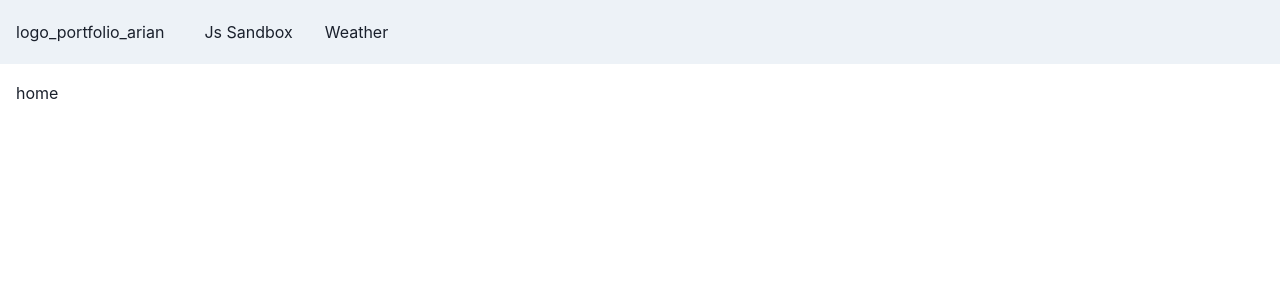
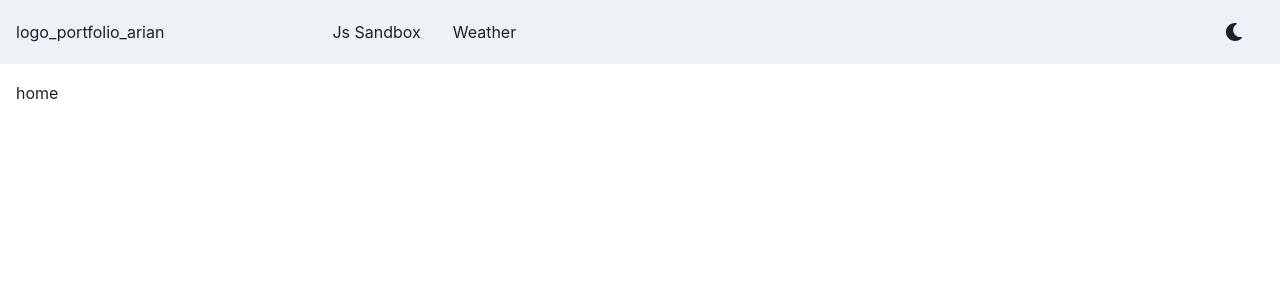
Before and after one commit to sArianV/Portfolio_Villarreal, a React (Create React App) app: page / in a window 1280 px wide. Shown: the top 300 px of the page. Built offline with nearby package versions, Linux system fonts and the light colour scheme.

Commit message:
dark mode

```diff
--- a/package.json
+++ b/package.json
@@ -17,6 +17,7 @@
     "leaflet": "^1.7.1",
     "react": "^17.0.2",
     "react-dom": "^17.0.2",
+    "react-icons": "^4.3.1",
     "react-leaflet": "^3.2.5",
     "react-router-dom": "^6.2.1",
     "react-scripts": "5.0.0",
--- a/src/App.js
+++ b/src/App.js
@@ -1,17 +1,16 @@
 import * as React from 'react'
-import { extendTheme, ChakraProvider } from '@chakra-ui/react'
+import { extendTheme, theme, ChakraProvider } from '@chakra-ui/react'
 import Routes from "./routes/Routes.js"
 import './App.css'
-
-const colors = {
-  brand: {
-    900: '#1a365d',
-    800: '#153e75',
-    700: '#2a69ac',
-  },
+/*
+// 2. Add your color mode config
+ const config = {
+  initialColorMode: 'dark',
+  useSystemColorMode: false,
 }
 
-const theme = extendTheme({ colors })
+// 3. extend the theme
+const theme = extendTheme({ config }) */
 
 
 function App() {
--- /dev/null
+++ b/src/components/ColorSwitcher/ColorModeSwitcher.js
@@ -0,0 +1,27 @@
+import React from 'react';
+import { useColorMode, useColorModeValue, IconButton } from '@chakra-ui/react';
+import { FaMoon, FaSun } from 'react-icons/fa';
+import style from "./ColorModeSwitcher.module.css"
+export const ColorModeSwitcher = props => {
+  const { toggleColorMode } = useColorMode();
+  const text = useColorModeValue('dark', 'light');
+  const SwitchIcon = useColorModeValue(FaMoon, FaSun);
+
+  return (
+    <div
+      className={style.toggleColorButton}
+    >
+      <IconButton
+        size="md"
+        fontSize="lg"
+        aria-label={`Switch to ${text} mode`}
+        variant="ghost"
+        color="current"
+        marginLeft="2"
+        onClick={toggleColorMode}
+        icon={<SwitchIcon />}
+        {...props}
+      />
+    </div>
+  );
+};
--- /dev/null
+++ b/src/components/ColorSwitcher/ColorModeSwitcher.module.css
@@ -0,0 +1,6 @@
+.toggleColorButton {
+    position:absolute;
+    top: 12px ;
+    right: 2vw;
+    z-index: 999;
+}
--- a/src/layout/Layout.js
+++ b/src/layout/Layout.js
@@ -19,7 +19,7 @@ import { HamburgerIcon, CloseIcon } from '@chakra-ui/icons';
 import { Links } from './links';
 import { useNavigate } from 'react-router-dom';
 import NavLink from './NavLink';
-
+import { ColorModeSwitcher } from '../components/ColorSwitcher/ColorModeSwitcher';
 const Layout = ({ children }) => {
     const { isOpen, onOpen, onClose } = useDisclosure();
     let navigate = useNavigate();
@@ -34,10 +34,11 @@ const Layout = ({ children }) => {
                 display: 'flex',
                 flexDirection: 'column',
                 height: '100vh',
-
                 overflow: 'hidden',
+                position: 'relative',
             }}
         >
+            <ColorModeSwitcher />
             <div
                 style={{
                     width: '100%',
@@ -46,6 +47,8 @@ const Layout = ({ children }) => {
                     zIndex: 2,
                 }}
             >
+
+
                 <Box bg={useColorModeValue('gray.100', 'gray.900')} px={4} py={0}>
                     <Flex h={16} alignItems={'center'} justifyContent={'space-between'} py={0}>
                         <IconButton
@@ -55,11 +58,12 @@ const Layout = ({ children }) => {
                             display={{ md: 'none' }}
                             onClick={isOpen ? onClose : onOpen}
                         />
-                        <HStack py={0} spacing={8} alignItems={'center'} style={{height:"100%", padding: "0px"}}>
+                        <HStack py={0} spacing={8} alignItems={'center'} style={{height:"100%", padding: "0px", zIndex:"1"}}>
                             <Box
                                 onClick={handleClickLogo}
                                 style={{
-                                    cursor: 'pointer'
+                                    cursor: 'pointer',
+                                    marginRight:"10vw"
                                 }}
                             >
                                 logo_portfolio_arian
@@ -79,29 +83,6 @@ const Layout = ({ children }) => {
 
                             </HStack>
                         </HStack>
-                        <Flex alignItems={'center'}>
-                            {/* <Menu>
-                            <MenuButton
-                                as={Button}
-                                rounded={'full'}
-                                variant={'link'}
-                                cursor={'pointer'}
-                                minW={0}>
-                                <Avatar
-                                    size={'sm'}
-                                    src={
-                                        'https://images.unsplash.com/photo-1493666438817-866a91353ca9?ixlib=rb-0.3.5&q=80&fm=jpg&crop=faces&fit=crop&h=200&w=200&s=b616b2c5b373a80ffc9636ba24f7a4a9'
-                                    }
-                                />
-                            </MenuButton>
-                            <MenuList>
-                                <MenuItem>Link 1</MenuItem>
-                                <MenuItem>Link 2</MenuItem>
-                                <MenuDivider />
-                                <MenuItem>Link 3</MenuItem>
-                            </MenuList>
-                        </Menu> */}
-                        </Flex>
                     </Flex>
 
                     {isOpen ? (
```
Also changed, not shown: 1 other file (tests, documents, lock files or other folders).
